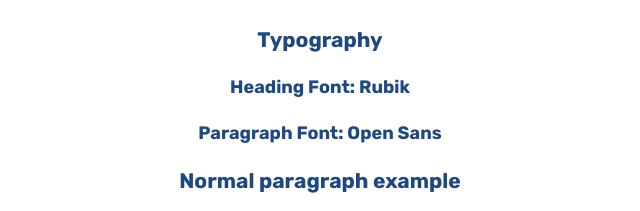
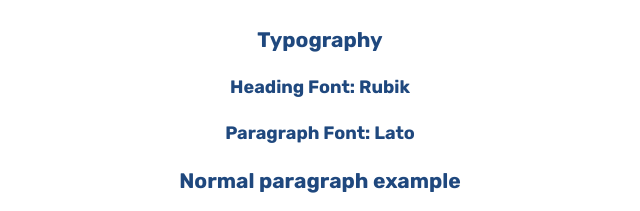
Before and after one commit to KevinCox2086/WDD-130, a plain HTML site: page wwr/site-plan-rafting.html in a window 1280 px wide. Shown: the part 1506-1717 px from the top of the page, 320-960 px from the left. Drawn offline with Linux system fonts and the light colour scheme.

Commit message:
modified html file

```diff
--- a/wwr/site-plan-rafting.html
+++ b/wwr/site-plan-rafting.html
@@ -70,7 +70,7 @@
       <!-- change this -->
     </h4>
     <h4>
-      Paragraph Font: Open Sans
+      Paragraph Font: Lato
       <!-- change this -->
     </h4>
     <h3>Normal paragraph example</h3>
```
